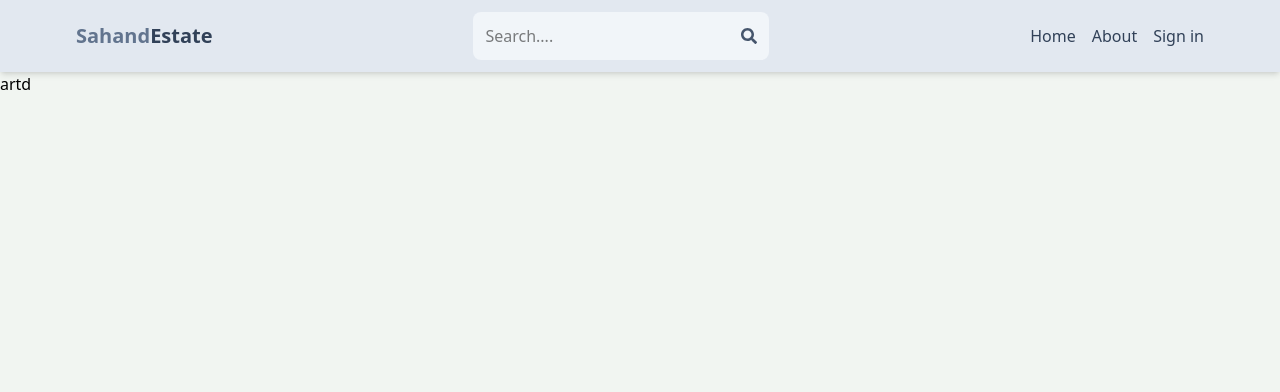
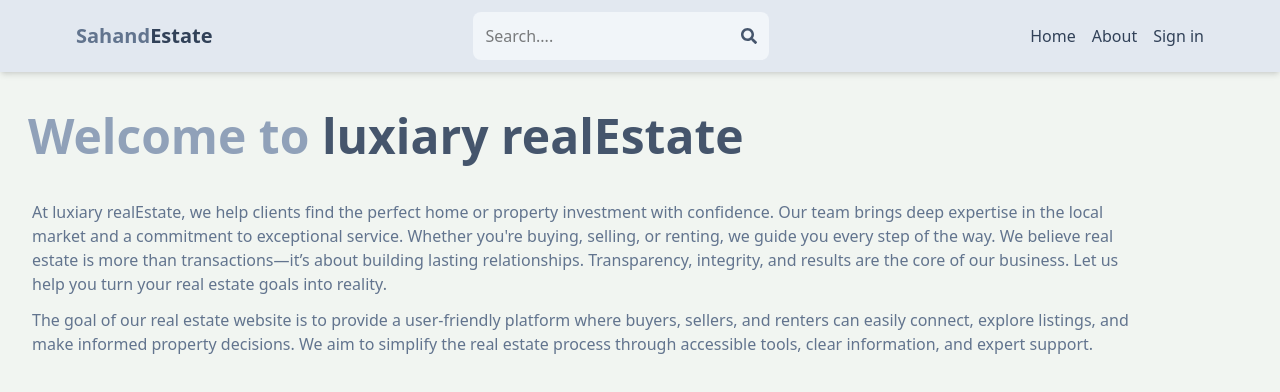
Before and after one commit to amiz-seoat/mern-estate, a React (Vite) app in the folder client/: page /about in a window 1280 px wide. Shown: the top 392 px of the page. Built offline with nearby package versions, Linux system fonts and the light colour scheme; no server answers.

Commit message:
complete about page

```diff
--- a/client/src/pages/About.jsx
+++ b/client/src/pages/About.jsx
@@ -1,9 +1,30 @@
-import React from 'react'
+import React from "react";
 
-export default function About() {
-  return (
-    <div>
-        <h1>artd</h1>
-    </div>
-  )
-}
+ export default function About() {
+   return (
+     <div>
+       <h1 className="text-5xl font-bold pl-7 my-10 text-slate-600">
+         <span className="text-slate-400 text-4xl font-bold lg:text-5xl">
+           Welcome to
+         </span>{" "}
+         luxiary real<span>Estate</span>
+       </h1>
+       <p className="text-md  mt-10 text-slate-500 max-w-6xl pl-8">
+         At luxiary realEstate, we help clients find the perfect home or property
+         investment with confidence. Our team brings deep expertise in the local
+         market and a commitment to exceptional service. Whether you're buying,
+         selling, or renting, we guide you every step of the way. We believe real
+         estate is more than transactions—it’s about building lasting
+         relationships. Transparency, integrity, and results are the core of our
+         business. Let us help you turn your real estate goals into reality.
+       </p>
+       <p className="text-md my-3 text-slate-500 max-w-6xl pl-8">
+         The goal of our real estate website is to provide a user-friendly
+         platform where buyers, sellers, and renters can easily connect, explore
+         listings, and make informed property decisions. We aim to simplify the
+         real estate process through accessible tools, clear information, and
+         expert support.
+       </p>
+     </div>
+   );
+ }
```
